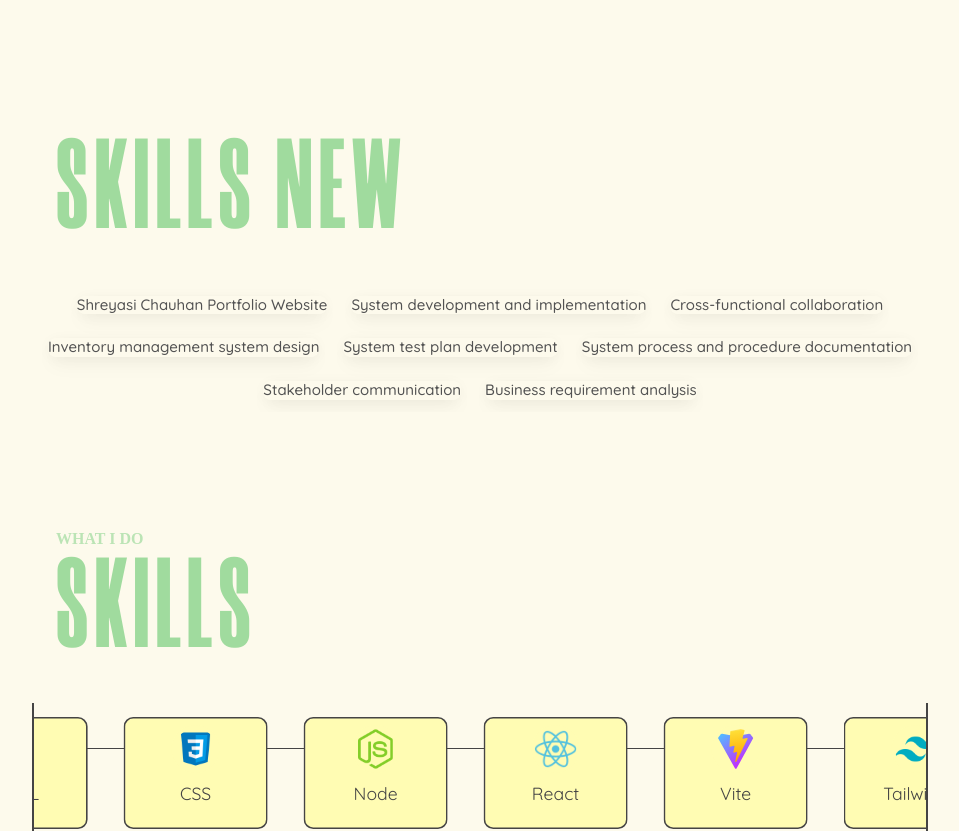
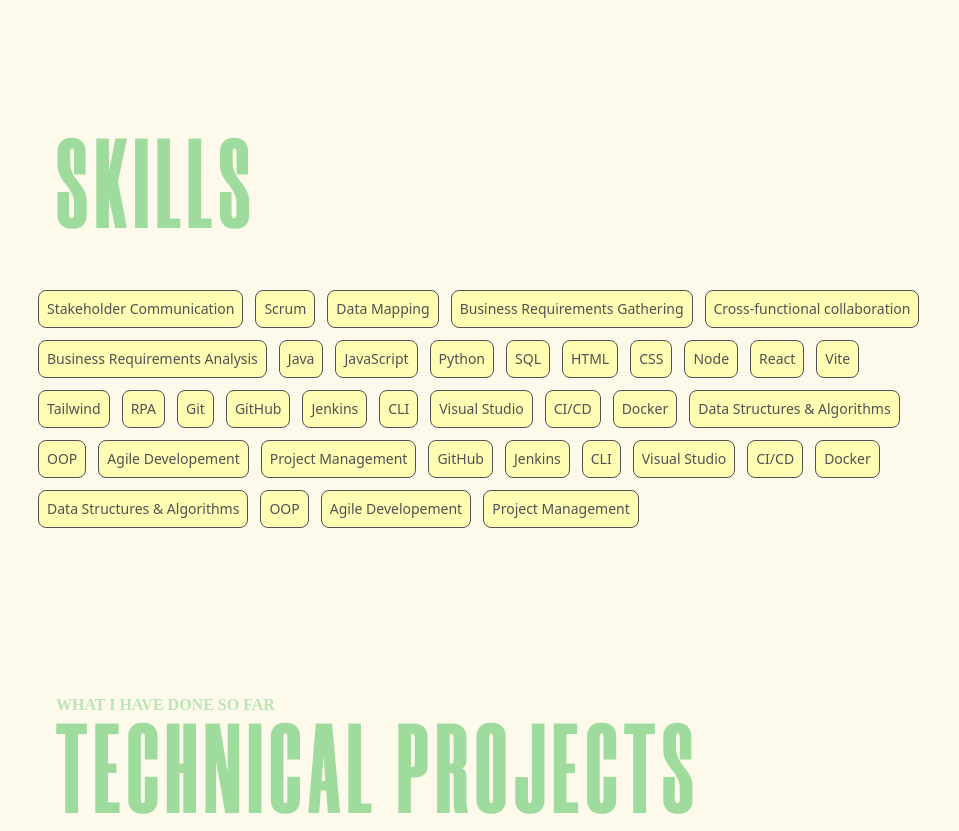
Before and after one commit to shreyasichauhan19/ShreyasiChauhan, a React (Vite) app: page / in a window 1280 px wide. Shown: the part 3580-4411 px from the top of the page, without its empty margins (160-1119 px from the left). Built offline with nearby package versions, Linux system fonts and the light colour scheme; a web font is replaced by a local one.

Commit message:
Finalize new skills section

```diff
--- a/src/App/App.jsx
+++ b/src/App/App.jsx
@@ -16,7 +16,6 @@
       <About />
       <WorkExperience />
       <SkillsNew />
-      <Skills />
       <Projects />
       <VolunteerExperience />
       <Contact />
--- a/src/Components/SkillsCards.jsx
+++ b/src/Components/SkillsCards.jsx
@@ -17,9 +17,9 @@
           }}
           style={{ zIndex: `${index + 1}`, transition: "all 0.6s" }}
           key={index}
-          className="card w-[180px] h-[140px] flex flex-col items-center  bg-primary-800 rounded-xl border-2 border-grayscale-300 cursor-pointer"
+          className="card w-[180px] h-[140px] flex flex-col items-center bg-primary-800 rounded-xl border-2 border-grayscale-300 cursor-pointer"
         >
-          <div className="w-full  flex items-center gap-0.2 p-2 flex-col">
+          <div className="w-full flex items-center gap-0.2 p-2 flex-col">
             <img
               className="h-[60px] flex justify-center items-center w-[60px]  bg-primary-800 rounded-[50%] p-1 object-contain"
               src={skill.icon}
--- a/src/Components/SkillsNewItem.jsx
+++ b/src/Components/SkillsNewItem.jsx
@@ -3,11 +3,11 @@
 
 const SkillsNewItem = ({item}) => {
   return (
-    <div className="block rounded-lg bg-white shadow-[0_2px_15px_-3px_rgba(0,0,0,0.07),0_10px_20px_-2px_rgba(0,0,0,0.04)] dark:bg-neutral-700">
-      <div className="skill-tiles">
-        <p  className="font-medium leading-tight text-grayscale-400 dark:text-neutral-50" style={{ fontFamily: 'Quicksand', fontSize: '15px'}}>{item}</p>
-      </div>
+  <div className="w-full flex items-center flex-col">
+    <div className="h-auto w-auto flex justify-center items-center bg-primary-800 rounded-lg border p-1 object-contain text-center text-grayscale-400 text-sm p-2 hover:bg-primary-400 ">
+    {item}
     </div>
+</div>
   );
 };
 
--- a/src/Pages/SkillsNew.jsx
+++ b/src/Pages/SkillsNew.jsx
@@ -5,28 +5,118 @@
 const SkillsNew = () => {
   const skillsArray = [
       {
-        item: 'Shreyasi Chauhan Portfolio Website',
+        item: 'Stakeholder Communication',
       },
       {
-        item: 'System development and implementation',
+        item: 'Scrum',
+      },
+      {
+        item: 'Data Mapping',
+      },
+      {
+        item: 'Business Requirements Gathering',
       },
       {
         item: 'Cross-functional collaboration',
       },
       {
-        item: 'Inventory management system design',
+        item: 'Business Requirements Analysis',
       },
       {
-        item: 'System test plan development',
+        item: 'Java',
       },
       {
-        item: 'System process and procedure documentation',
+        item: 'JavaScript',
       },
       {
-        item: 'Stakeholder communication',
+        item: 'Python',
       },
       {
-        item: 'Business requirement analysis',
+        item: 'SQL',
+      },
+      {
+        item: 'HTML',
+      },
+      {
+        item: 'CSS',
+      },
+      {
+        item: 'Node',
+      },
+      {
+        item: 'React',
+      },
+      {
+        item: 'Vite',
+      },
+      {
+        item: 'Tailwind',
+      },
+      {
+        item: 'RPA',
+      },
+      {
+        item: 'Git',
+      },
+      {
+        item: 'GitHub',
+      },
+      {
+        item: 'Jenkins',
+      },
+      {
+        item: 'CLI',
+      },
+      {
+        item: 'Visual Studio',
+      },
+      {
+        item: 'CI/CD',
+      },
+      {
+        item: 'Docker',
+      },
+      {
+        item: 'Data Structures & Algorithms',
+      },
+      {
+        item: 'OOP',
+      },
+      {
+        item: 'Agile Developement',
+      },
+      {
+        item: 'Project Management',
+      },
+            {
+        item: 'GitHub',
+      },
+      {
+        item: 'Jenkins',
+      },
+      {
+        item: 'CLI',
+      },
+      {
+        item: 'Visual Studio',
+      },
+      {
+        item: 'CI/CD',
+      },
+      {
+        item: 'Docker',
+      },
+      {
+        item: 'Data Structures & Algorithms',
+      },
+      {
+        item: 'OOP',
+      },
+      {
+        item: 'Agile Developement',
+      },
+      {
+        item: 'Project Management',
       },
     ];
 
@@ -34,13 +124,13 @@
     <div id="skillsNew" className="w-[full] overflow-hidden-web flex justify-center">
       <div className="w-full xl:w-[70%] flex flex-col">
         <div className="mt-[15%]">
-          <SectionTitle title="SKILLS NEW"/>
+          <SectionTitle title="SKILLS"/>
         </div>
-        <div className="w-full flex flex-wrap justify-center">
-        {skillsArray.map((project, index) => (
-            <div className="w-[auto] h-[auto] m-3 hover:transform hover:scale-125 transition-transform duration-300 ease-in-out" key={index}>
+        <div className="w-full flex-wrap flex justify-start">
+          {skillsArray.map((skill, index) => (
+            <div className="w-[auto] h-[auto] m-1.5 hover:transform hover:scale-105 duration-500 ease-in-out" key={index}>
               <SkillsNewItem
-                item={project.item}
+                item={skill.item}
               />
             </div>
           ))}
```
